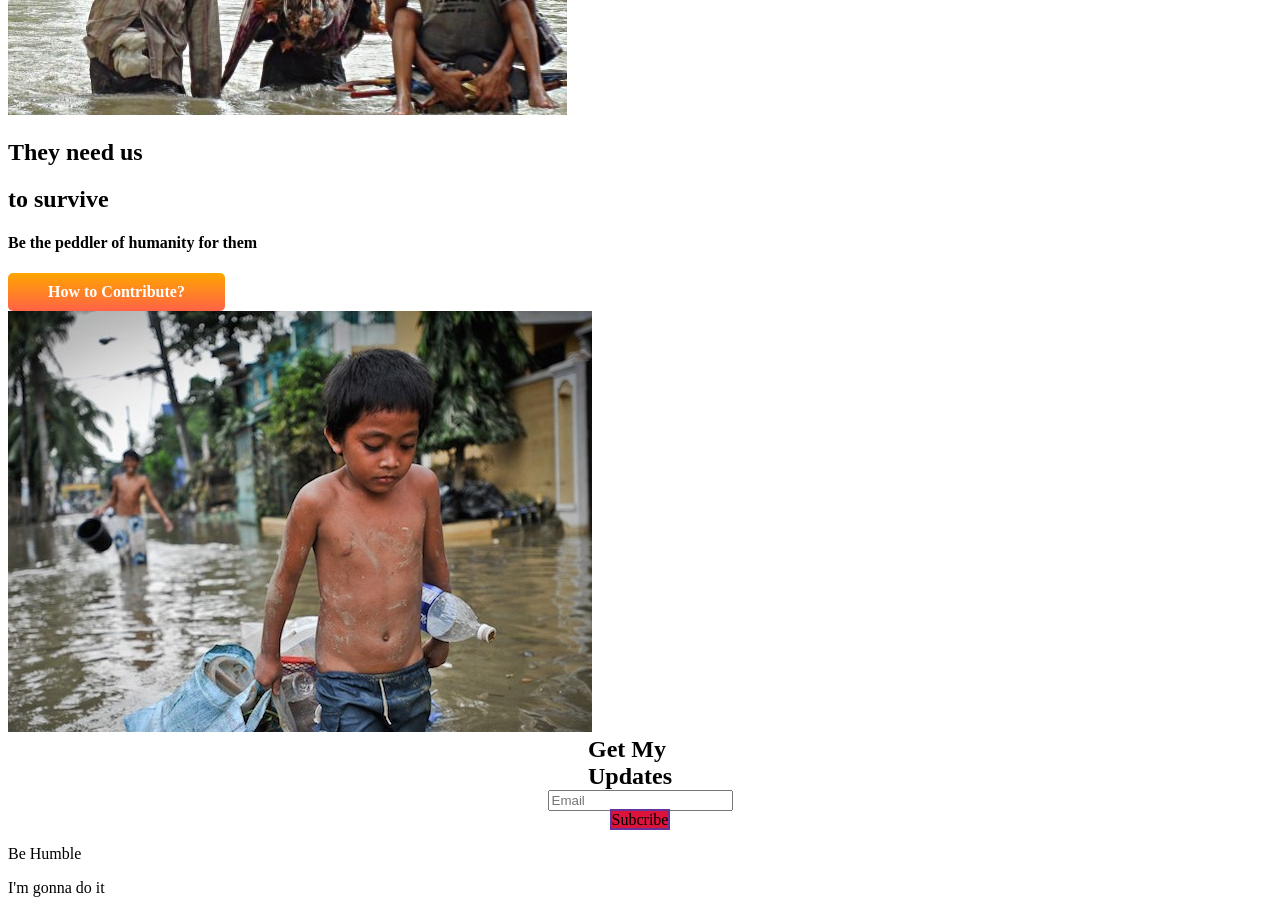
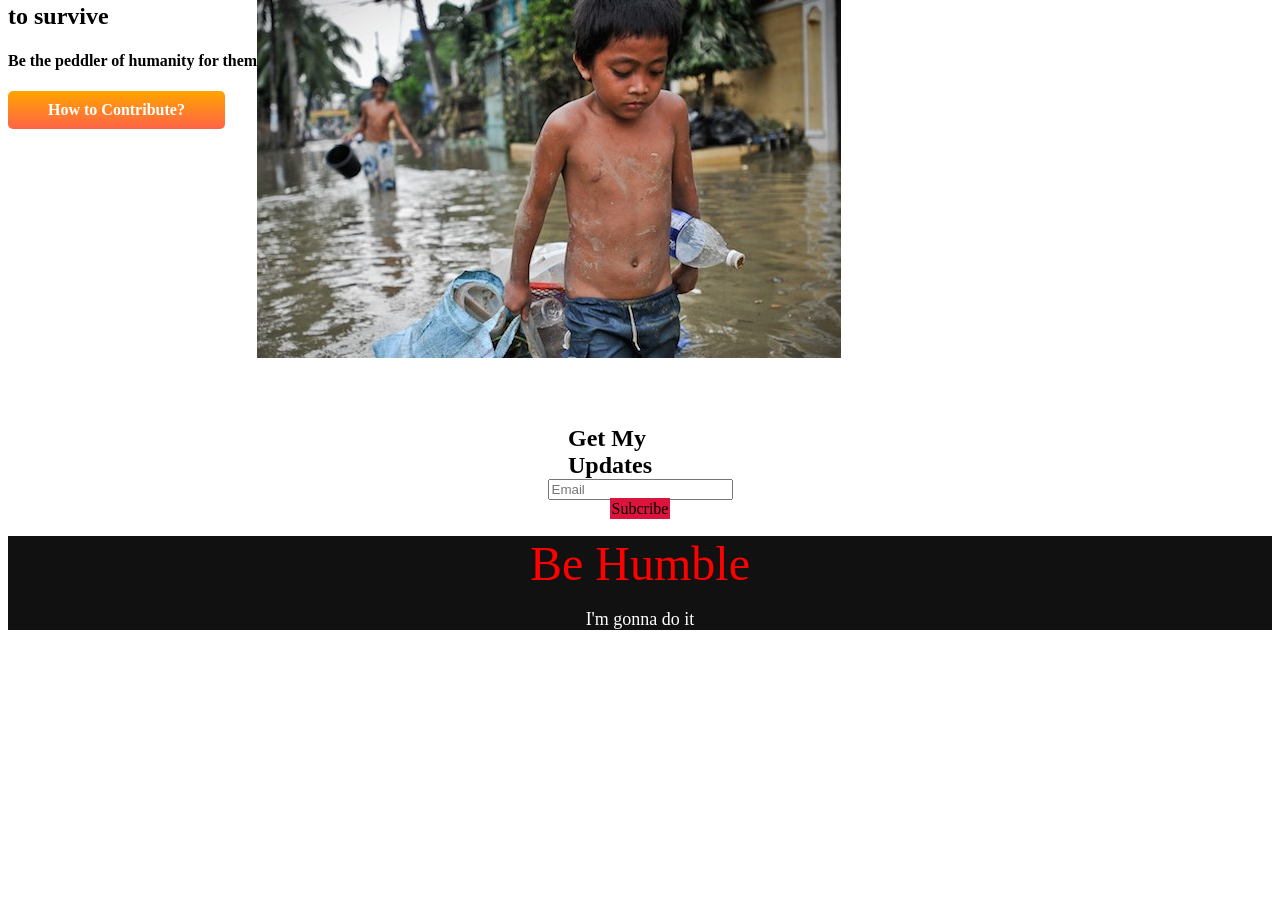
Before and after one commit to Aprimmuhury/donation-collection, a plain HTML site: page index.html in a window 1280 px wide. Shown: the part 2305-3218 px from the top of the page. After the commit the page ends 2953 px from the top, so only its background shows below. Drawn offline with Linux system fonts and the light colour scheme; a web font is replaced by a local one.

Commit message:
second commit

```diff
--- a/index.html
+++ b/index.html
@@ -80,7 +80,7 @@
         </div>
     </section>
     <section class="man">
-        <div>
+        <div class="cow">
         <div>
             <h1>Their lives depand on</h1>
             <h1>your donation</h1>
@@ -93,7 +93,7 @@
     </div>
     </section>
     <section class="man">
-        <div>
+        <div class="cow">
         <div>
             <h1>They need us</h1>
             <h1>to survive</h1>
@@ -114,9 +114,9 @@
         <a id="phy">Subcribe</a>
         </div>
     </section>
-    <footer>
-        <p>Be Humble</p>
-        <p>I'm gonna do it</p>
+    <footer class="lion">
+        <p id="humanity"><font size="8"face="italic" color="red"> Be Humble</font></p>
+        <p id="peddler"><font size="4" color="white">I'm gonna do it</font></p>
     </footer>
 </body>
 </html>
--- a/style.css
+++ b/style.css
@@ -1,6 +1,6 @@
 .body{
     font-family: 'Arima', cursive;
-    margin: 0%;
+    margin: 0;
     width:628px;
     height:1200px;
 }
@@ -148,16 +148,27 @@
     display: flex;
     text-align: center;
     margin: 0 520px;
+
 }
 #phy{
     text-align: center;
     background-color: crimson;
-    border: 2px solid rebeccapurple;
+    border: 2px solid crimson;
+
 }
 #chem{
-    margin: 0 580px;
+    padding-top: 5%;
+    margin: 0 560px;
 }
-.footer{
+.lion{
     text-align: center;
-    margin: 0 580px;
+    font-size: large;
+    background:#111
+
 }
+.cow{
+    display: flex;
+}
+#humanity{
+    font-family: italic;
+}
```
